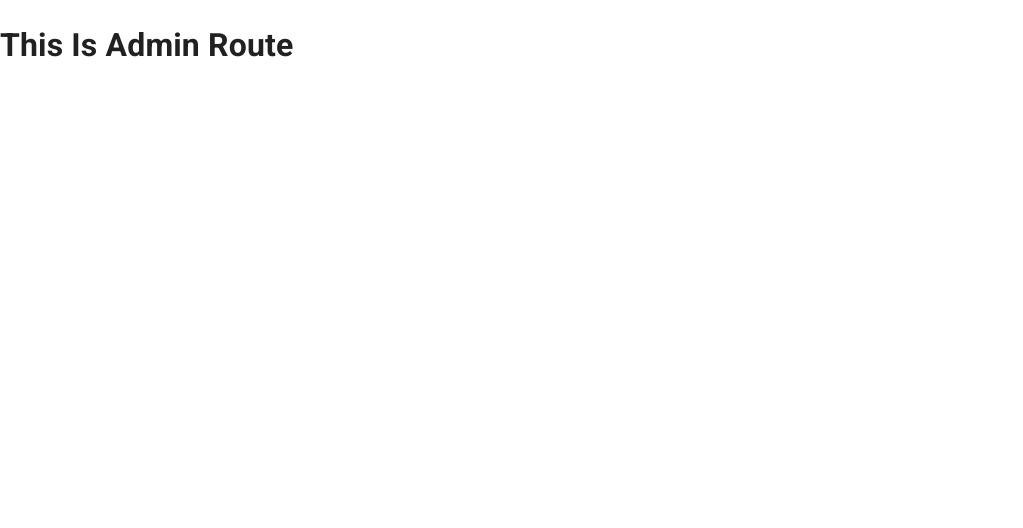
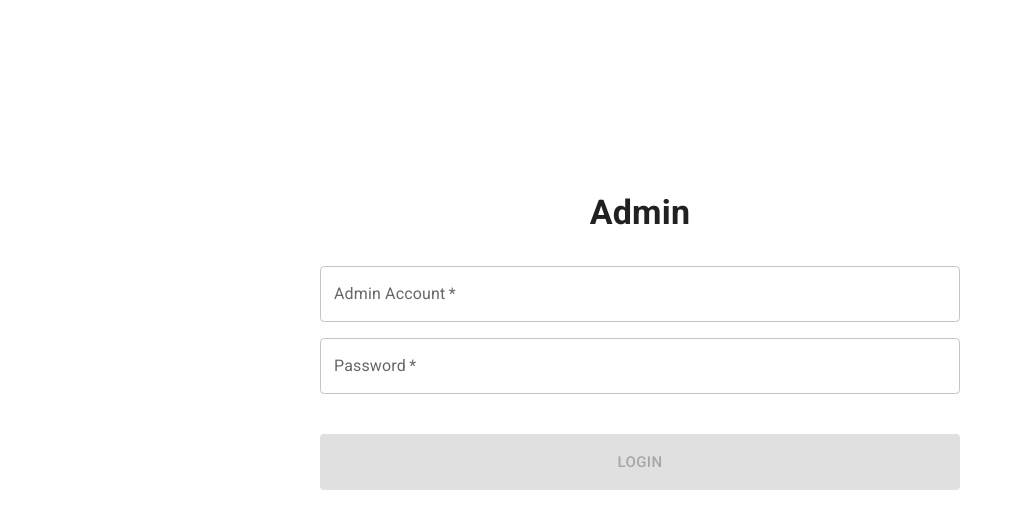
Before and after one commit to SardarK942/depaul-se452-group4-minute-trak-client, a React (Create React App) app: page /admin in a window 1280 px wide. Shown: the top 528 px of the page, without its empty margins (0-1023 px from the left). Built offline with nearby package versions, Linux system fonts and the light colour scheme.

Commit message:
Add admin login page, update routing

```diff
--- a/src/App.tsx
+++ b/src/App.tsx
@@ -5,6 +5,7 @@ import LandingPageIndex from './components/landingPage/LandingPageIndex';
 import LandingPageLogin from './components/landingPage/LandingPageLogin';
 import Timesheet from './pages/timesheetPage/TimesheetPage';
 import RequestPage from './pages/requestPage/RequestPage';
+import AdminPage from './pages/adminPage/AdminPage';
 
 function App() {
   return (
@@ -16,15 +17,18 @@ function App() {
           <Route path="signup" element={<LandingPageLogin isRegister={true} />} />
         </Route>
 
-        <Route path="/home" element={<Layout />}>
+        <Route path="home" element={<Layout />}>
           <Route index element={<h1>HOME</h1>} />
           <Route path="timesheet" element={<Timesheet />} />
           <Route path="request" element={<RequestPage />} />
           <Route path="profile" element={<h1>profile</h1>} />
         </Route>
 
-        <Route path="/admin" element={<h1>This Is Admin Route</h1>}>
-          <Route />
+        <Route path="admin">
+          <Route index element={<AdminPage />} />
+          <Route path="account" element={<h1>Admin account approval Page</h1>} />
+          <Route path="timesheet" element={<h1>Admin timesheet approval Page</h1>} />
+          <Route path="request" element={<h1>Admin request approvalPage</h1>} />
         </Route>
       </Routes>
     </BrowserRouter>
--- /dev/null
+++ b/src/pages/adminPage/AdminPage.tsx
@@ -0,0 +1,32 @@
+import { Box, Button, TextField, Typography } from '@mui/material';
+import { useInput } from '../../utility/customHooks';
+
+function AdminPage() {
+  const account = useInput('');
+  const password = useInput('');
+
+  async function handleClickLogin() {}
+
+  return (
+    <Box sx={{ position: 'relative', width: '100%', maxWidth: '40rem', margin: 'auto', marginTop: '15%' }}>
+      <Typography variant="h4" sx={{ textAlign: 'center', fontWeight: 'bold' }}>
+        Admin
+      </Typography>
+      <TextField {...account} variant="outlined" label="Admin Account" required fullWidth sx={{ marginTop: '2rem' }} />
+      <TextField {...password} variant="outlined" label="Password" required fullWidth sx={{ marginTop: '1rem' }} />
+
+      <Button
+        disabled={!account.value || !password.value}
+        variant="contained"
+        size="large"
+        fullWidth
+        sx={{ height: '3.5rem', marginTop: '2.5rem' }}
+        onClick={handleClickLogin}
+      >
+        Login
+      </Button>
+    </Box>
+  );
+}
+
+export default AdminPage;
```
